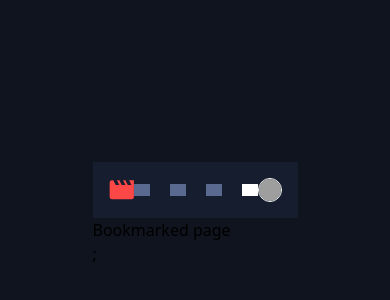
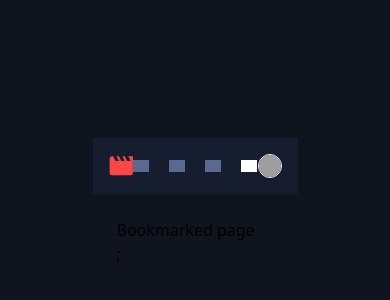
Before and after one commit to AusteId/entertainment-web-app, a React (Vite) app: page /bookmarked in a window 390 px wide. Shown: the part 208-508 px from the top of the page. Built offline with nearby package versions, Linux system fonts and the light colour scheme; grey boxes are pictures that could not be loaded.

Commit message:
NavBar 0.9.3

```diff
--- a/src/components/NavBar.jsx
+++ b/src/components/NavBar.jsx
@@ -1,6 +1,7 @@
 import React from 'react';
 import { NavLink } from 'react-router';
 
+// Navigation items configuration
 const navItems = [
   { to: '/#', icon: 'icon-nav-home.svg', alt: 'Home' },
   { to: '/movies', icon: 'icon-nav-movies.svg', alt: 'Movies' },
@@ -10,32 +11,27 @@ const navItems = [
 
 // Logo component
 const Logo = () => (
-  <NavLink to='/#'>
+  <NavLink to="/#">
     <img
-      src='/assets/logo.svg'
-      alt='Logo'
-      className='
-      w-[1.5625rem] h-[1.25rem]
-      md:w-[2rem] md:h-[1.6rem]'
+      src="/assets/logo.svg"
+      alt="Logo"
+      className="w-[1.5625rem] h-[1.25rem] md:w-[2rem] md:h-[1.6rem]"
     />
   </NavLink>
 );
 
-// NavIcon component
-const NavIcon = ({ to, icon, alt, className = '' }) => (
+// Navigation Icon component
+const NavIcon = ({ to, icon, alt }) => (
   <NavLink
     to={to}
     className={({ isActive }) =>
       `group relative flex items-center justify-center ${
         isActive ? 'filter brightness-[4]' : ''
-      } ${className}`
+      }`
     }
   >
     <div
-      className='
-        bg-lightBlue transition duration-500 group-hover:bg-red
-        w-[1rem] h-[1rem]
-        md:w-[1.25rem] md:h-[1.25rem]'
+      className="bg-lightBlue transition duration-500 group-hover:bg-red w-[1rem] h-[1rem] md:w-[1.25rem] md:h-[1.25rem]"
       style={{
         mask: `url('/assets/${icon}') center/contain no-repeat`,
         WebkitMask: `url('/assets/${icon}') center/contain no-repeat`,
@@ -47,38 +43,28 @@ const NavIcon = ({ to, icon, alt, className = '' }) => (
 
 // Avatar component
 const Avatar = () => (
-  <NavLink to='/profile'>
+  <NavLink to="/profile">
     <img
-      src='/assets/image-avatar.png'
-      alt='Avatar'
-      className='rounded-full border border-white
-      w-[1.5rem] h-[1.5rem]
-      md:w-[2rem] md:h-[2rem]
-      xl:w-[2.5rem] xl:h-[2.5rem]'
+      src="/assets/image-avatar.png"
+      alt="Avatar"
+      className="rounded-full border border-white w-[1.5rem] h-[1.5rem] md:w-[2rem] md:h-[2rem] xl:w-[2.5rem] xl:h-[2.5rem]"
     />
   </NavLink>
 );
 
 // Navbar component
 const Navbar = () => (
-  <div className='flex flex-col xl:flex-row'>
   <nav
-      className='bg-darkBlue flex items-center justify-between p-4
-    sm:p-5
-    md:rounded-2xl md:m-[1.5rem]
-    xl:p-0 xl:pt-[2.25rem] xl:h-screen xl:w-[6rem] xl:flex-col xl:m-0 xl:left-[2rem] xl:top-[0px] xl:sticky
-    2xl:h-[60rem] 2xl:mt-[2.25rem]'
+    className="bg-darkBlue md:rounded-2xl sticky z-10 top-0 flex flex-row h-full p-[1rem] md:p-[1.25rem] md:m-[1.5rem] lg:flex-col lg:w-[6rem] 2xl:h-[60rem]"
   >
     {/* Logo */}
-      <div className='flex justify-center items-center xl:mt-[2rem]'>
+    <div className="flex justify-start items-center w-full lg:justify-center lg:items-center lg:mt-[2.25rem]">
       <Logo />
     </div>
 
-      {/* Icons */}
+    {/* Navigation Icons */}
     <div
-        className='flex items-center space-x-[1.25rem] space-y-[0px]
-      md:space-x-[2rem]
-      xl:space-x-[0px] xl:flex-col xl:pt-[5rem] xl:space-y-[2.5rem]'
+      className="flex flex-row w-full justify-center space-x-[1.25rem] md:space-x-[2rem] lg:flex-col lg:space-x-0 lg:space-y-[2.5rem] lg:pt-[4.5rem]"
     >
       {navItems.map(({ to, icon, alt }) => (
         <NavIcon key={to} to={to} icon={icon} alt={alt} />
@@ -87,20 +73,11 @@ const Navbar = () => (
 
     {/* Avatar */}
     <div
-        className='flex justify-center items-center
-      xl:mt-auto xl:mb-[2rem]'
+      className="flex w-full justify-end lg:justify-center items-center mt-auto lg:mb-[2rem]"
     >
       <Avatar />
     </div>
   </nav>
-
-    {/* Main Content */}
-    {/* <div className="flex flex-col flex-1 p-6
-    md:mt-[1.5rem]
-    lg:ml-[6rem] lg:mt-0">
-      <p className="text-white">Main Content</p>
-    </div> */}
-  </div>
 );
 
 export default Navbar;
--- a/src/layouts/MainLayout.jsx
+++ b/src/layouts/MainLayout.jsx
@@ -1,6 +1,15 @@
 import { Outlet } from 'react-router';
+import Navbar from '../components/NavBar';
 
 export const MainLayout = () => {
-  return <div className='wrapper'><Outlet /></div>
-
+  return (
+    <div className="lg:flex lg:h-screen">
+      {/* Sidebar */}
+      <Navbar />
+      {/* Main content area */}
+      <div className="flex-1 p-6 overflow-auto">
+        <Outlet />
+      </div>
+    </div>
+  );
 };
--- a/src/pages/BookmarkedPage.jsx
+++ b/src/pages/BookmarkedPage.jsx
@@ -1,9 +1,6 @@
-import NavBar from "./../components/NavBar";
-
 export default function BookmarkedPage() {
   return (
     <>
-      <NavBar />
       <main>Bookmarked page</main>;
     </>
   );
--- a/src/pages/HomePage.jsx
+++ b/src/pages/HomePage.jsx
@@ -2,7 +2,6 @@ import { FormSwitcher } from '../components/FormSwitcher';
 import { BasicCard } from '../components/shared/BasicCard';
 import { useUserContext } from '../service/UserContextProvider';
 import { Search } from '../components/Search';
-import Navbar from '../components/NavBar';
 
 export default function HomePage() {
   const userData = useUserContext();
@@ -14,10 +13,9 @@ export default function HomePage() {
   const handleSearch = () => {};
 
   return (
-    <main className='flex-col lg:flex gap-3 p-4'>
+    <main className='lg:flex-col lg:flex gap-3 p-4'>
       {userData.userId ? (
         <>
-          <Navbar />
           <div className='flex-1'>
             <div className='w-full flex flex-col gap-4 body-md p-4'>
               <Search onSearch={(searchString) => handleSearch(searchString)} />
@@ -30,43 +28,17 @@ export default function HomePage() {
                   Logout
                 </span>
               </h2>
-              {/* <h1 className='heading-lg'>{title}</h1> */}
-              <div className='grid grid-cols-2 sm:grid-cols-2 md:grid-cols-3 lg:grid-cols-4 gap-10 '>
+              <div className='grid grid-cols-2 sm:grid-cols-2 md:grid-cols-3 lg:grid-cols-4 gap-10'>
                 <BasicCard />
               </div>
-              {/* <MoviesList movies={filteredMovies} /> */}
             </div>
           </div>
         </>
       ) : (
-        <>
-          <div className='max-w-md mx-auto'>
-            <FormSwitcher />
-          </div>
-        </>
+        <div className='max-w-md mx-auto'>
+          <FormSwitcher />
+        </div>
       )}
     </main>
-    // <main>
-    //   {userData.userId ? (
-    //     <div className='h-screen flex gap-3 p-4'>
-    //       <div className='flex-1'></div>
-    //       <Search onSearch={() => {}} />
-    //       <h2 className='heading-lg text-white font-outfit mb-8'>
-    //         Recommended for you{' '}
-    //         <span
-    //           onClick={() => handleLogout()}
-    //           className='text-red hover:underline cursor-pointer'
-    //         >
-    //           Logout
-    //         </span>
-    //       </h2>
-    //       <div className='grid grid-cols-2 sm:grid-cols-2 md:grid-cols-3 lg:grid-cols-4 gap-10 '>
-    //         <BasicCard />
-    //       </div>
-    //     </div>
-    //   ) : (
-    //     <FormSwitcher />
-    //   )}
-    // </main>
   );
 }
--- a/src/pages/MoviesPage.jsx
+++ b/src/pages/MoviesPage.jsx
@@ -1,9 +1,6 @@
-import NavBar from "./../components/NavBar";
-
 export default function MoviesPage() {
   return (
     <>
-      <NavBar />
       <main>Movies page</main>;
     </>
   );
--- a/src/pages/TvSeriesPage.jsx
+++ b/src/pages/TvSeriesPage.jsx
@@ -1,9 +1,6 @@
-import NavBar from "./../components/NavBar";
-
 export default function TvSeriesPage() {
   return (
     <>
-      <NavBar />
       <main>Tv Series</main>;
     </>
   );
```
Also changed, not shown: src/App.jsx (+4 -8 lines). Lines whose indentation alone changed are shown as unchanged.
